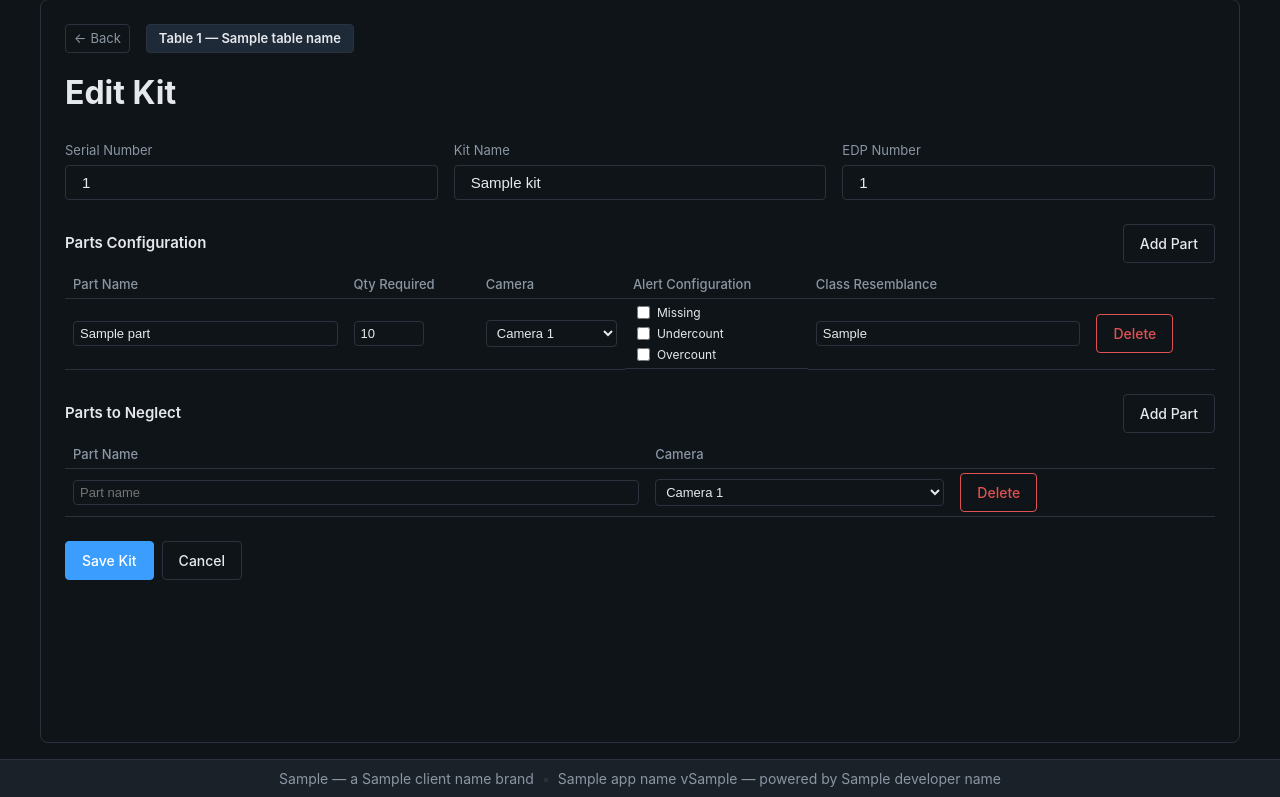
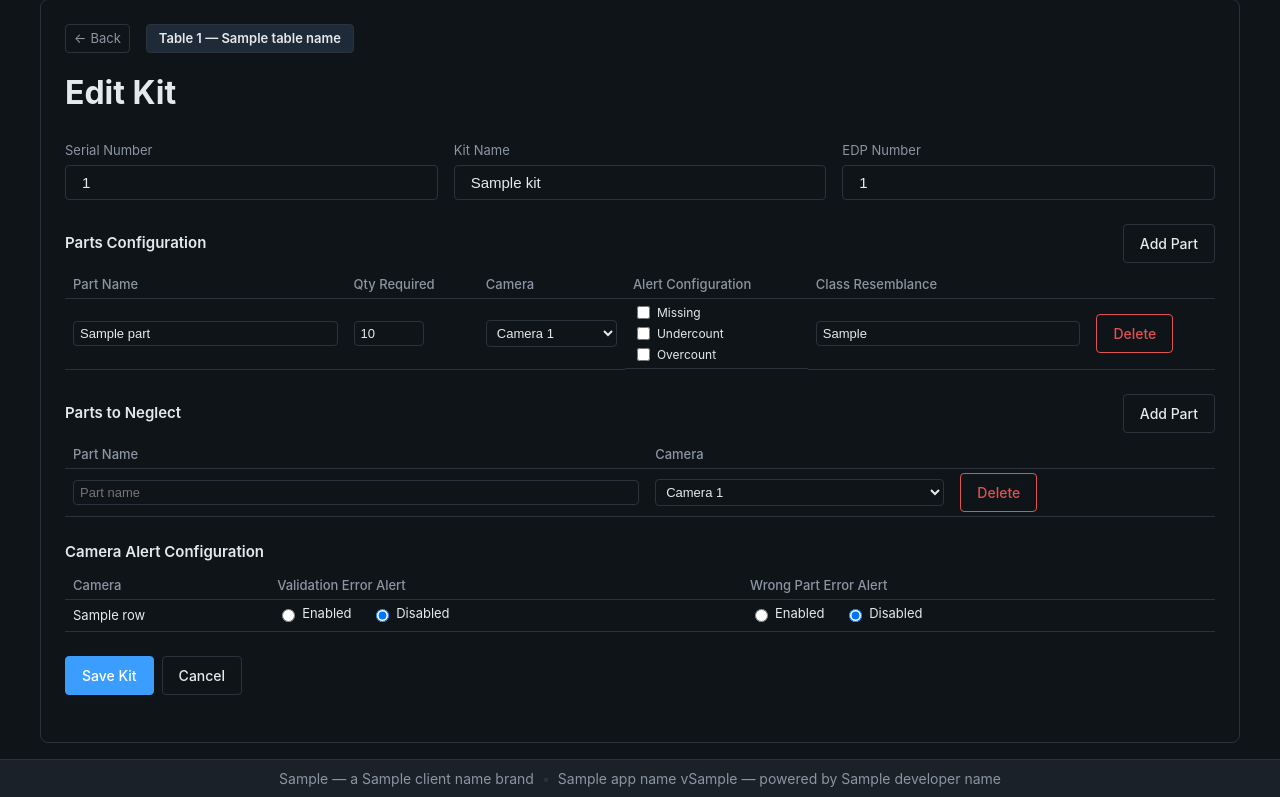
Before and after one commit to amogh-assertai/kitting_station_v2, a Python web app: template app/templates/configuration/kit_form.html in a window 1280 px wide. Shown: the part 147-944 px from the top of the page. Run offline with Jinja, Linux system fonts and the light colour scheme; the template is opened without the code that fills it: most values are stand-ins (such as "Sample title", 1, 10 or a date in 2020).

Commit message:
camerawise alert configuration added under kit details

```diff
--- a/app/static/css/kit-form.css
+++ b/app/static/css/kit-form.css
@@ -50,7 +50,8 @@
 }
 
 .parts-table,
-.neglect-table {
+.neglect-table,
+.camera-alert-table {
   width: 100%;
   border-collapse: collapse;
   font-size: 0.8125rem;
@@ -59,7 +60,9 @@
 .parts-table th,
 .parts-table td,
 .neglect-table th,
-.neglect-table td {
+.neglect-table td,
+.camera-alert-table th,
+.camera-alert-table td {
   text-align: left;
   padding: var(--spacing-xs) var(--spacing-sm);
   border-bottom: 1px solid var(--color-border);
@@ -67,9 +70,20 @@
 }
 
 .parts-table th,
-.neglect-table th {
+.neglect-table th,
+.camera-alert-table th {
   color: var(--color-text-muted);
   font-weight: 500;
+}
+
+.radio-option {
+  display: inline-flex;
+  align-items: center;
+  gap: 4px;
+  margin-right: var(--spacing-md);
+  font-size: 0.8125rem;
+  font-weight: 400;
+  cursor: pointer;
 }
 
 .parts-table input[type="text"],
--- a/app/static/js/kit-form.js
+++ b/app/static/js/kit-form.js
@@ -79,6 +79,26 @@
     return neglectParts;
   }
 
+  function collectCameraAlertConfig(table) {
+    if (!table) return [];
+    const config = [];
+    table.querySelectorAll("tbody tr").forEach(function (row) {
+      const camera = row.dataset.camera;
+      const validationChecked = row.querySelector(
+        'input[name="alert-validation-' + camera + '"]:checked'
+      );
+      const wrongPartChecked = row.querySelector(
+        'input[name="alert-wrongpart-' + camera + '"]:checked'
+      );
+      config.push({
+        camera: camera,
+        alert_validation_error: validationChecked ? validationChecked.value === "enabled" : true,
+        alert_wrong_part_error: wrongPartChecked ? wrongPartChecked.value === "enabled" : true,
+      });
+    });
+    return config;
+  }
+
   document.addEventListener("DOMContentLoaded", function () {
     const form = document.getElementById("kit-form");
     if (!form) return;
@@ -93,6 +113,7 @@
     const kitEdpInput = document.getElementById("kit-edp-input");
     const partsTableBody = document.querySelector("#parts-table tbody");
     const neglectTableBody = document.querySelector("#neglect-table tbody");
+    const cameraAlertTable = document.getElementById("camera-alert-table");
     const statusEl = document.getElementById("kit-form-status");
 
     document.getElementById("add-part-btn").addEventListener("click", function () {
@@ -131,6 +152,7 @@
         edp_number: edpNumber,
         parts: collectParts(partsTableBody),
         neglect_parts: collectNeglectParts(neglectTableBody),
+        camerawise_alert_config: collectCameraAlertConfig(cameraAlertTable),
       };
 
       const url = kitId ? updateUrl : createUrl;
--- a/app/templates/configuration/_kit_row.html
+++ b/app/templates/configuration/_kit_row.html
@@ -13,6 +13,10 @@
     {{ kit.total_parts }}
     <span class="kits-table__sub">Cam1: {{ kit.cam1_count }} · Cam2: {{ kit.cam2_count }}</span>
   </td>
+  <td>
+    {{ kit.total_neglect_parts }}
+    <span class="kits-table__sub">Cam1: {{ kit.neglect_cam1_count }} · Cam2: {{ kit.neglect_cam2_count }}</span>
+  </td>
   <td class="kit-updated-at" data-updated-at="{{ kit.updated_at }}">{{ kit.updated_at }}</td>
   <td class="kits-table__actions">
     <a href="{{ url_for('configuration.current_kits_edit', table_id=table_id, kit_id=kit.id) }}" class="btn btn--secondary">Edit</a>
--- a/app/templates/configuration/current_kits.html
+++ b/app/templates/configuration/current_kits.html
@@ -41,6 +41,7 @@
           <th>Kit Name</th>
           <th>EDP Number</th>
           <th>Total Parts</th>
+          <th>Total Parts to Neglect</th>
           <th>Last Updated</th>
           <th>Actions</th>
         </tr>
--- a/app/templates/configuration/kit_form.html
+++ b/app/templates/configuration/kit_form.html
@@ -80,6 +80,44 @@
       </table>
     </div>
 
+    <div class="kit-form__section">
+      <div class="kit-form__section-header">
+        <h2>Camera Alert Configuration</h2>
+      </div>
+      <table class="camera-alert-table" id="camera-alert-table">
+        <thead>
+          <tr>
+            <th>Camera</th>
+            <th>Validation Error Alert</th>
+            <th>Wrong Part Error Alert</th>
+          </tr>
+        </thead>
+        <tbody>
+          {% for row in camera_alert_rows %}
+          <tr data-camera="{{ row.camera }}">
+            <td>{{ row.label }}</td>
+            <td>
+              <label class="radio-option">
+                <input type="radio" name="alert-validation-{{ row.camera }}" value="enabled" {% if row.alert_validation_error %}checked{% endif %}> Enabled
+              </label>
+              <label class="radio-option">
+                <input type="radio" name="alert-validation-{{ row.camera }}" value="disabled" {% if not row.alert_validation_error %}checked{% endif %}> Disabled
+              </label>
+            </td>
+            <td>
+              <label class="radio-option">
+                <input type="radio" name="alert-wrongpart-{{ row.camera }}" value="enabled" {% if row.alert_wrong_part_error %}checked{% endif %}> Enabled
+              </label>
+              <label class="radio-option">
+                <input type="radio" name="alert-wrongpart-{{ row.camera }}" value="disabled" {% if not row.alert_wrong_part_error %}checked{% endif %}> Disabled
+              </label>
+            </td>
+          </tr>
+          {% endfor %}
+        </tbody>
+      </table>
+    </div>
+
     <div class="kit-form__actions">
       <button type="button" id="save-kit-btn" class="btn btn--primary">Save Kit</button>
       <a href="{{ url_for('configuration.current_kits', table_id=table_id) }}" class="btn btn--secondary">Cancel</a>
--- a/config.yaml
+++ b/config.yaml
@@ -2,7 +2,7 @@ app:
   name: "Kitting Station"
   version: "2.0"
   host: "0.0.0.0"
-  port: 5000
+  port: 7000
   debug: true
 
 client:
```
Also changed, not shown: app/blueprints/configuration/current_kits_data.py (+49 -1 lines), app/blueprints/configuration/routes.py (+25 -0 lines), app/static/js/current-kits.js (+7 -0 lines).
